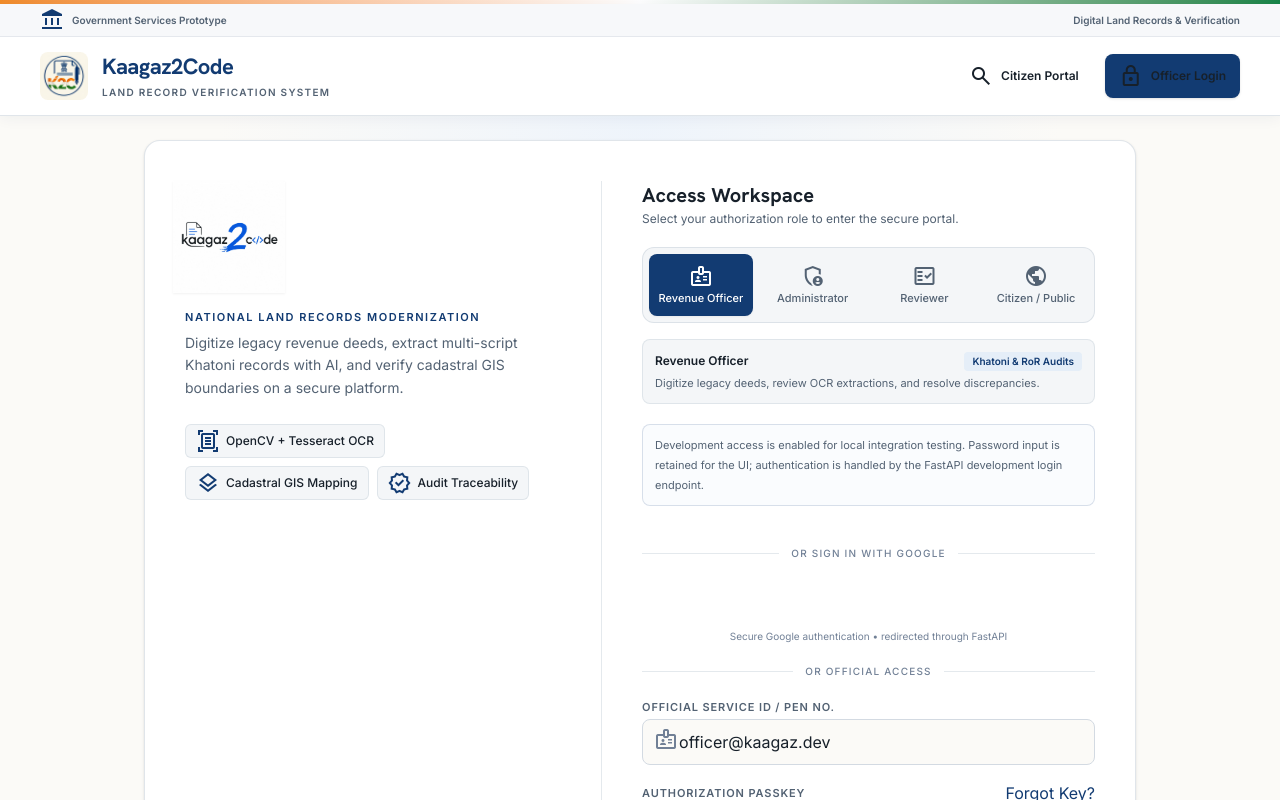
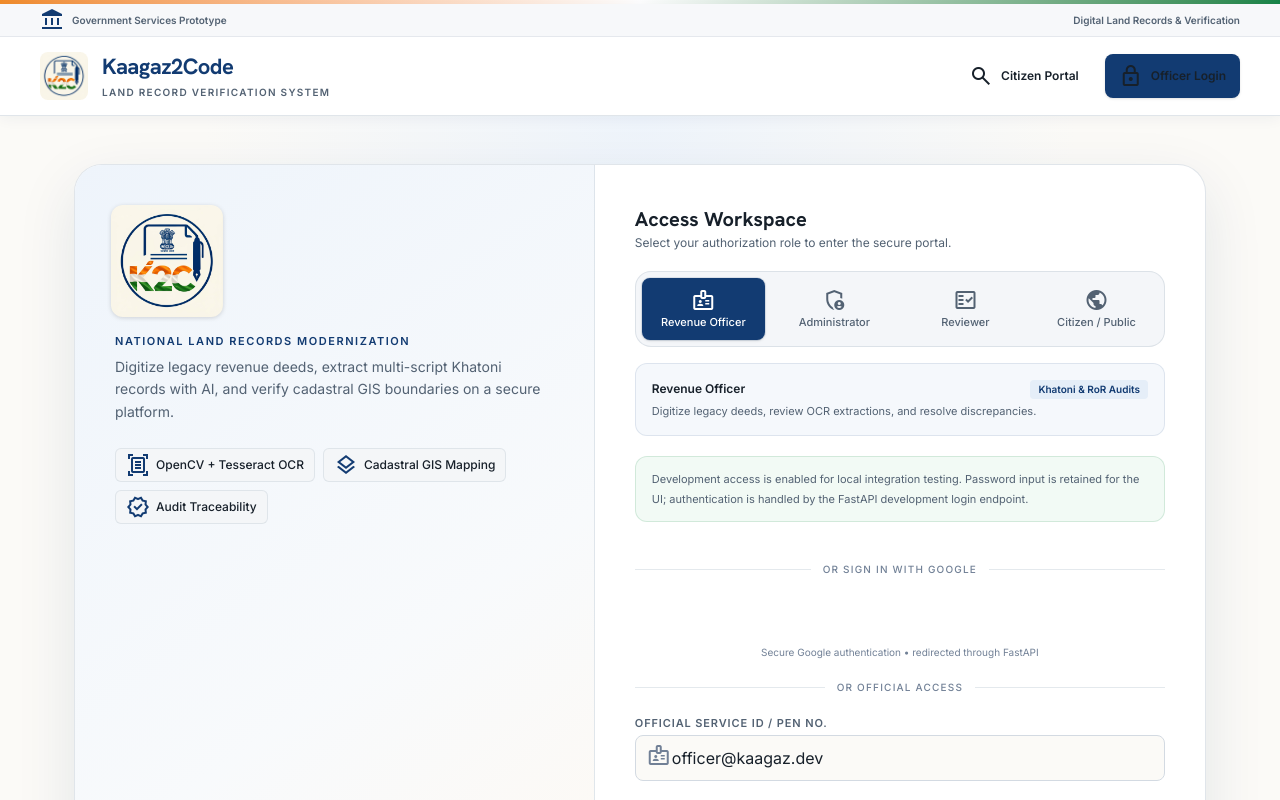
Before and after one commit to Nishant-2208/Kaagaz2code1.0, a React (Vite) app in the folder frontend/: page /login in a window 1280 px wide. Shown: the top 800 px of the page. Built offline with nearby package versions, Linux system fonts and the light colour scheme; no server answers.

Commit message:
style: refresh portal sign-in experience

```diff
--- a/frontend/src/pages/LoginPage.tsx
+++ b/frontend/src/pages/LoginPage.tsx
@@ -316,26 +316,26 @@
   // =======================================================
 
   return (
-    <div className="mx-auto flex min-h-[calc(100vh-140px)] w-full max-w-[1040px] items-center justify-center px-4 py-6 sm:px-6">
+    <div className="mx-auto flex min-h-[calc(100vh-110px)] w-full max-w-[1180px] items-center justify-center px-4 py-8 sm:px-6 lg:py-12">
 
-      <div className="grid w-full grid-cols-1 items-center gap-8 rounded-2xl border border-outline-variant/70 bg-surface-container-lowest p-6 shadow-sm lg:grid-cols-[0.95fr_1.05fr] lg:p-10">
+      <div className="grid w-full grid-cols-1 items-stretch gap-0 overflow-hidden rounded-[28px] border border-outline-variant/70 bg-white shadow-[0_20px_60px_rgba(11,45,85,0.10)] lg:grid-cols-[0.92fr_1.08fr]">
 
 
         {/* =================================================
             LEFT PANEL
         ================================================= */}
 
-        <div className="flex h-full flex-col justify-between border-b border-outline-variant/60 pb-6 lg:border-b-0 lg:border-r lg:pb-0 lg:pr-10">
+        <div className="flex h-full flex-col justify-between border-b border-outline-variant/60 bg-[linear-gradient(145deg,#eef4fb_0%,#f8fafc_58%,#fff9f1_100%)] p-6 pb-7 lg:border-b-0 lg:border-r lg:p-10">
 
           <div className="space-y-4">
 
 
-            <div className="flex items-center -ml-3">
+            <div className="flex items-center -ml-1">
 
               <img
-                src="/logo.jpeg"
+                src="/7c8c5500-3a65-4189-b42f-07d6d77a0f26.jpg"
                 alt="Kaagaz2Code Logo"
-                className="h-28 w-auto max-w-[340px] object-contain drop-shadow-xs"
+                className="h-24 w-auto max-w-[300px] rounded-xl object-contain drop-shadow-sm sm:h-28"
               />
 
             </div>
@@ -416,7 +416,7 @@
             RIGHT PANEL
         ================================================= */}
 
-        <div className="flex flex-col justify-center lg:pl-2">
+        <div className="flex flex-col justify-center p-6 lg:p-10">
 
 
           <div className="mb-5">
@@ -437,7 +437,7 @@
               ROLE SELECTOR
           ================================================= */}
 
-          <div className="grid grid-cols-2 gap-2 rounded-xl sm:grid-cols-4 border border-outline-variant/70 bg-surface-container-low p-1.5">
+          <div className="grid grid-cols-2 gap-2 rounded-2xl border border-outline-variant/70 bg-[#f4f6f9] p-1.5 sm:grid-cols-4">
 
 
             {ROLES.map(
@@ -459,7 +459,7 @@
                       )
                     }
                     className={`flex flex-col items-center justify-center gap-1 rounded-lg px-2 py-2.5 text-center transition-all ${isActive
-                        ? 'bg-primary text-on-primary shadow-xs font-semibold'
+                        ? 'bg-primary text-on-primary shadow-sm font-semibold ring-1 ring-primary/10'
                         : 'text-on-surface-variant hover:bg-surface-container hover:text-on-surface'
                       }`}
                   >
@@ -486,7 +486,7 @@
               ROLE STATUS
           ================================================= */}
 
-          <div className="mt-4 rounded-lg border border-outline-variant/60 bg-surface-container-low p-3">
+          <div className="mt-4 rounded-xl border border-primary/10 bg-primary-fixed/40 p-4">
 
             <div className="flex items-center justify-between">
 
@@ -532,7 +532,7 @@
           )}
 
 
-          <div className="mt-5 rounded-lg border border-primary/15 bg-primary-fixed/20 px-3 py-2.5">
+          <div className="mt-5 rounded-xl border border-secondary/15 bg-secondary-fixed/45 px-4 py-3">
             <p className="text-[11px] leading-5 text-on-surface-variant">
               Development access is enabled for local integration testing. Password input is retained for the UI; authentication is handled by the FastAPI development login endpoint.
             </p>
@@ -567,7 +567,7 @@
                 />
               </div>
             ) : (
-              <div className="rounded-lg border border-amber-200 bg-amber-50 px-3 py-2.5 text-center text-[11px] leading-5 text-amber-800">
+              <div className="rounded-xl border border-[#f2d3a8] bg-[#fff7e9] px-3 py-2.5 text-center text-[11px] leading-5 text-[#7a4b0b]">
                 Google sign-in is ready, but the frontend Google client ID
                 is not configured in <span className="font-mono">.env</span>.
               </div>
@@ -728,7 +728,7 @@
                     disabled={
                       isSubmitting
                     }
-                    className="flex min-h-11 w-full items-center justify-center gap-2 rounded-lg bg-primary px-4 text-xs font-bold uppercase tracking-[0.06em] text-on-primary shadow-xs transition hover:opacity-95 disabled:opacity-50"
+                    className="flex min-h-12 w-full items-center justify-center gap-2 rounded-xl bg-primary px-4 text-xs font-bold uppercase tracking-[0.06em] text-on-primary shadow-sm transition hover:bg-primary-container hover:shadow-md disabled:opacity-50"
                   >
 
 
```
